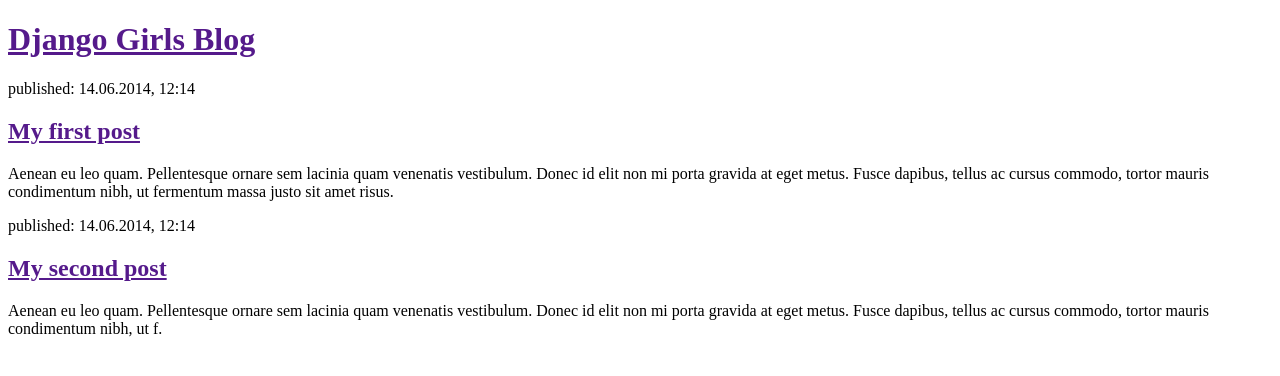
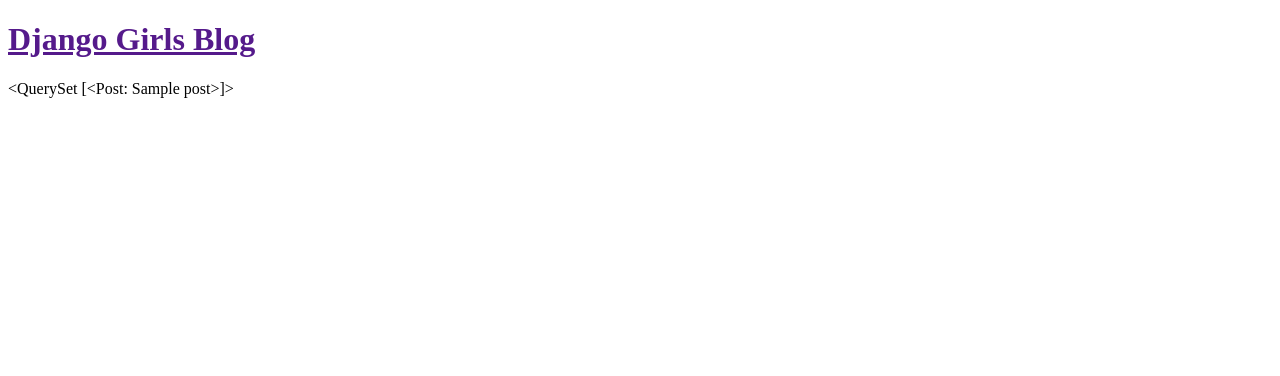
Before and after one commit to AlinaSheina/django, a Django app: template blog/templates/blog/post_list.html in a window 1280 px wide. Shown: the top 376 px of the page. Run offline with Django 3.2, Linux system fonts and the light colour scheme; the template is opened without the code that fills it: values that come from a table or form of the project are taken from there, others are empty; tables that the repository leaves empty hold one stand-in row (values such as "Sample post"); parts of the project's set-up code (start-up, migrations or seed data) failed here and were passed over.

Commit message:
add files

```diff
--- a/blog/templates/blog/post_list.html
+++ b/blog/templates/blog/post_list.html
@@ -8,16 +8,6 @@
 	<div>
     	<h1><a href="">Django Girls Blog</a></h1>
     </div>
-    <div>
-        <p>published: 14.06.2014, 12:14</p>
-        <h2><a href="">My first post</a></h2>
-        <p>Aenean eu leo quam. Pellentesque ornare sem lacinia quam venenatis vestibulum. Donec id elit non mi porta gravida at eget metus. Fusce dapibus, tellus ac cursus commodo, tortor mauris condimentum nibh, ut fermentum massa justo sit amet risus.</p>
-    </div>
-
-    <div>
-        <p>published: 14.06.2014, 12:14</p>
-        <h2><a href="">My second post</a></h2>
-        <p>Aenean eu leo quam. Pellentesque ornare sem lacinia quam venenatis vestibulum. Donec id elit non mi porta gravida at eget metus. Fusce dapibus, tellus ac cursus commodo, tortor mauris condimentum nibh, ut f.</p>
-    </div>
+    {{ posts }}
 </body>
 </html>
--- a/blog/views.py
+++ b/blog/views.py
@@ -1,4 +1,7 @@
 from django.shortcuts import render
+from django.utils import timezone
+from .models import Post
 
 def post_list(request):
-    return render(request, 'blog/post_list.html', {})
+	posts = Post.objects.filter(published_date__lte=timezone.now()).order_by('published_date')
+    return render(request, 'blog/post_list.html', {'posts': posts})
```
